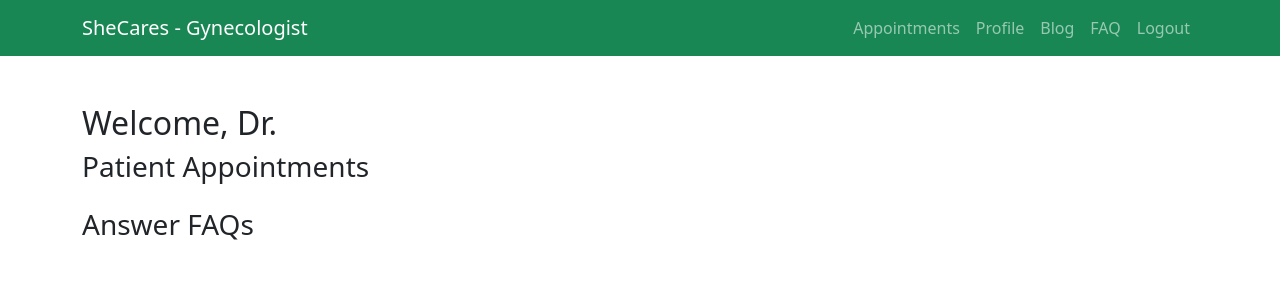
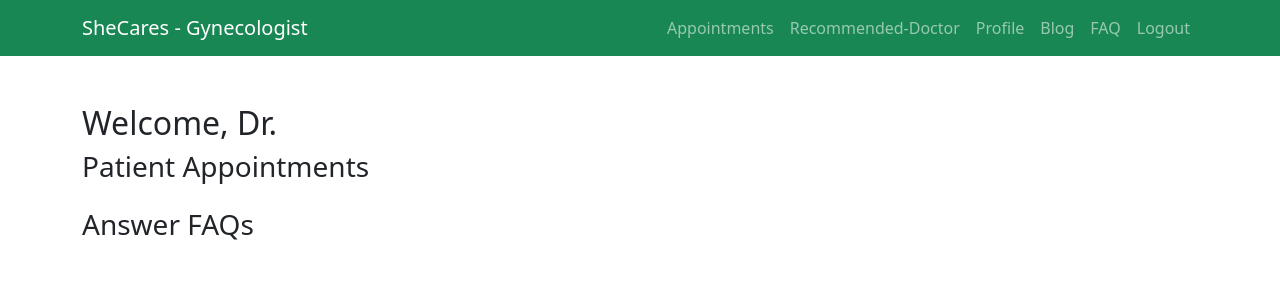
Before and after one commit to SheCares-SE/SheCares, a Django app: page /gync/dashboard/ in a window 1280 px wide. Shown: the top 300 px of the page. Run offline with Django 4.2, Linux system fonts and the light colour scheme; the visitor is signed in with stand-in values (Sample User, id 1).

Commit message:
recommend_doc at navigation bar

```diff
--- a/gync/templates/doctor_dashboard.html
+++ b/gync/templates/doctor_dashboard.html
@@ -16,13 +16,14 @@
             </button>
             <div class="collapse navbar-collapse" id="navbarNav">
                 <ul class="navbar-nav ms-auto">
-                    {% comment %} <li class="nav-item"><a class="nav-link" href="/appointments-doctor/">Appointments</a></li> {% endcomment %}
-                    <li class="nav-item"><a class="nav-link" href="{% url 'gync:doctor_appointments' %}">Appointments</a></li>
-
-                    <li class="nav-item"><a class="nav-link" href="/profile/">Profile</a></li>
+                    {% comment %} <li class="nav-item"><a class="nav-link" href="/appointments-doctor/"> Appointments </a></li> {% endcomment %}
+                    <li class="nav-item"><a class="nav-link" href="{% url 'gync:doctor_appointments' %}"> Appointments </a></li>
+                    <li class="nav-item"><a class="nav-link" href="/recommend-doctor/">  Recommended-Doctor  </a></li>
+                    <li class="nav-item"><a class="nav-link" href="/profile/"> Profile </a></li>
                     <li class="nav-item"><a class="nav-link" href="/blog/">Blog</a></li>
                     <li class="nav-item"><a class="nav-link" href="/faq/">FAQ</a></li>
                     <li class="nav-item"><a class="nav-link" href="/login/">Logout</a></li>
+
                 </ul>
             </div>
         </div>
--- a/patient/templates/patient_dashboard.html
+++ b/patient/templates/patient_dashboard.html
@@ -17,6 +17,7 @@
             <div class="collapse navbar-collapse" id="navbarNav">
                 <ul class="navbar-nav ms-auto">
                     <li class="nav-item"><a class="nav-link" href="/appointments/">Appointments</a></li>
+                    <li class="nav-item"><a class="nav-link" href="/recommend-doctor/">Recommended-Doctor</a></li>
                     <li class="nav-item"><a class="nav-link" href="/profile/">Profile</a></li>
                     <li class="nav-item"><a class="nav-link" href="/blog/">Blog</a></li>
                     <li class="nav-item"><a class="nav-link" href="/faq/">FAQ</a></li>
--- a/patient/urls.py
+++ b/patient/urls.py
@@ -7,6 +7,5 @@ urlpatterns = [
     path('dashboard/', patient_dashboard, name='patient_dashboard'),  # ✅ Now we use 'patients:patient_dashboard'
     path('book_appointment/', book_appointment, name='book_appointment'),
     path('appointments/', patient_appointments, name='patient_appointments'),
-    # path('recommend/', recommend_doctor, name='recommend_doctor'),
-    # path("get_doctors/", get_doctors, name="get_doctors"),
+
 ]
```
